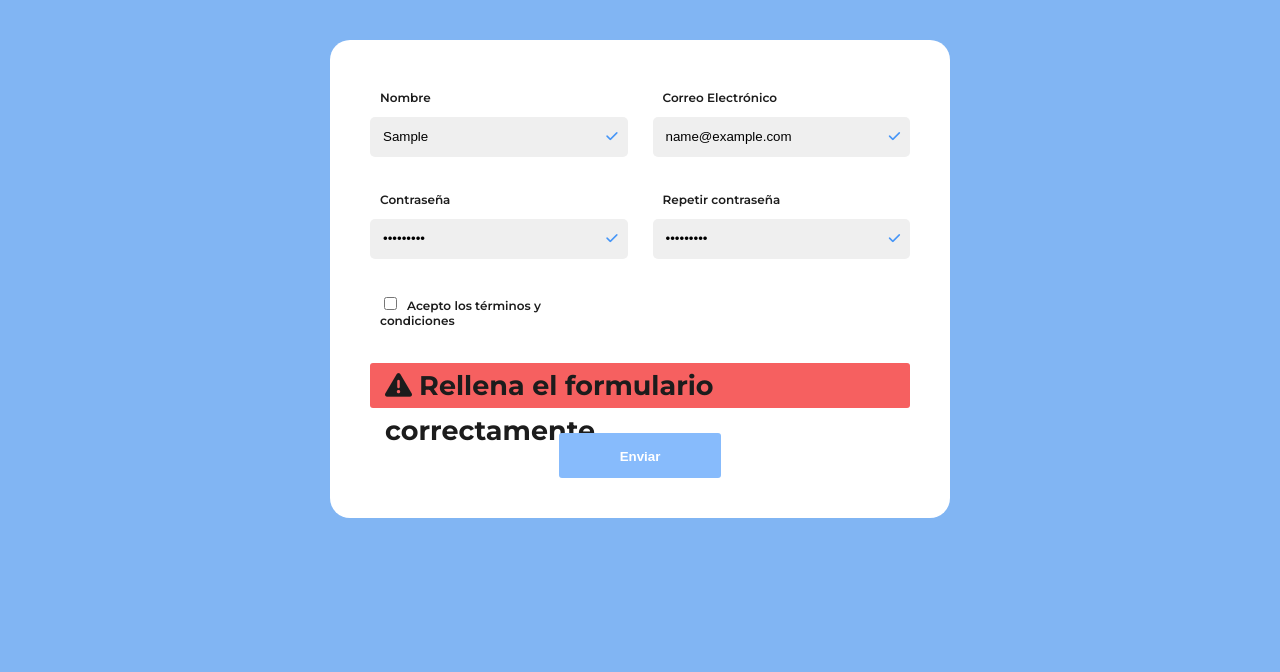
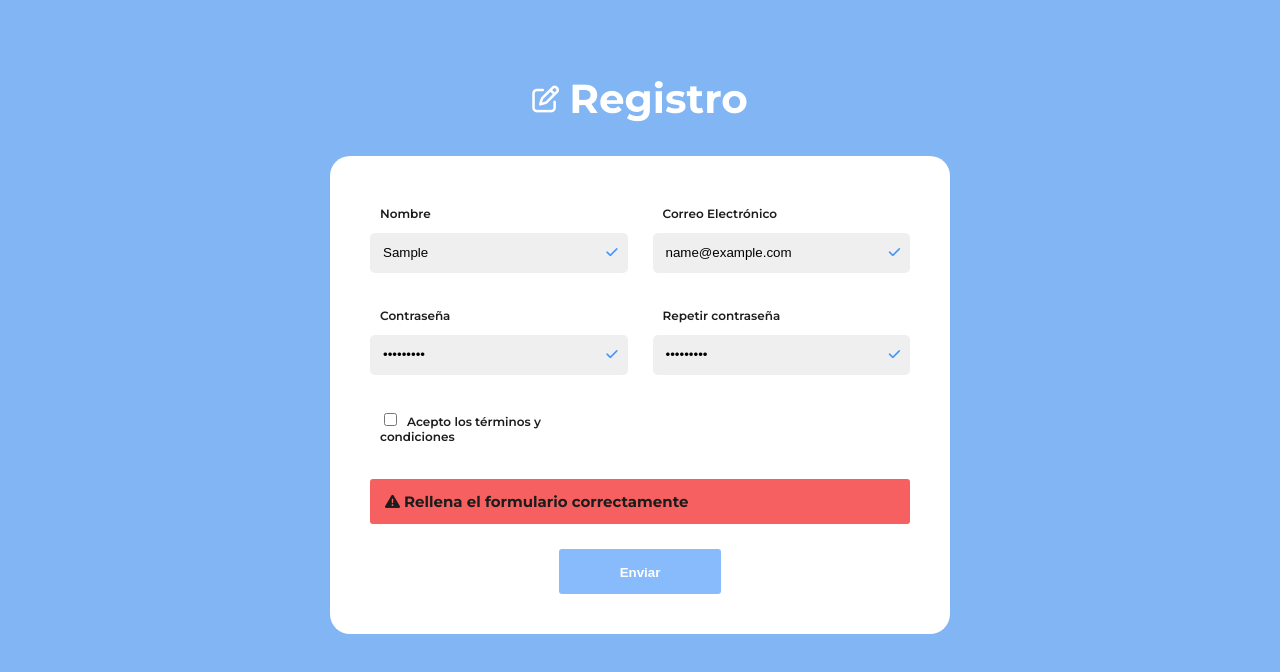
Before and after one commit to EzequielPalma/shavare, a plain HTML site: page registrate.html in a window 1280 px wide. Both pictures are taken after typing "Sample", "name@example.com", "Sample123", "Sample123" into the empty fields and a click on the button "Enviar". Shown: the part 210-882 px from the top of the page. Before the commit the page ends 800 px from the top, so only its background shows below. Drawn offline with Linux system fonts and the light colour scheme.

Commit message:
registro

```diff
--- a/css/formularios.css
+++ b/css/formularios.css
@@ -2,12 +2,9 @@ body {
   width: 100%;
   height: 100vh;
   margin: 0;
-
   background-color: #81B5F3;
   color: black;
-
   font-family: sans-serif;
-
   font-size: 27px;
   text-decoration: none;
 }
@@ -29,12 +26,7 @@ body {
   top: 44px;
   margin-left: 20px;
   position: relative;
-
-
 }
-
-
-
 
 
 .navItems {
@@ -163,7 +155,6 @@ body {
   .navToggle {
       display: flex !important;
       flex-direction: column;
-
       margin: 10px auto 10px auto;
       position: relative;
 
@@ -259,13 +250,19 @@ a.boton:hover {
   box-sizing:border-box;
 }
 
-body{
-  font-family:'Montserrat', sans-serif;
-  background-color: #81B5F3;
-  color:rgb(28, 28, 28)
+.register-titulo{
+  display:flex;
+  justify-content: center;
+  align-items: center;
+  color: #fff;
+  gap:10px;
+
 }
 
 main{
+  font-family:'Montserrat', sans-serif;
+  background-color: #81B5F3;
+  color:rgb(28, 28, 28);
   max-width:700px;
   width:90%;
   margin: auto;
@@ -353,6 +350,7 @@ main{
 	line-height: 45px;
 	background: #F66060;
 	padding: 0 15px;
+  font-size: 15px;
 	border-radius: 3px;
 	display: none;
 }
@@ -432,6 +430,7 @@ main{
   .formulario__mensaje,
   .formulario__grupo-btn-enviar {
     grid-column:1;
+    font-size: 13px;
   }
 
   .formulario__btn {
--- a/js/register.js
+++ b/js/register.js
@@ -12,11 +12,9 @@ toggle.onclick = () => {
 const formulario= document.getElementById('formulario')
 const inputs = document.querySelectorAll('#formulario input')
 const expresiones = { /*expresiones es un objeto / expresion regular*/
-	usuario: /^[a-zA-Z0-9\_\-]{4,16}$/, // Letras, numeros, guion y guion_bajo que tenga un minimo de 4 carcaters y un maximo de 16
 	nombre: /^[a-zA-ZÀ-ÿ\s]{1,40}$/, // Letras y espacios, pueden llevar acentos.
 	password: /^.{4,12}$/, // 4 a 12 digitos.
 	correo: /^[a-zA-Z0-9_.+-]+@[a-zA-Z0-9-]+\.[a-zA-Z0-9-.]+$/,
-	telefono: /^\d{7,14}$/ // 7 a 14 numeros.
 }
 
 const campos = {
--- a/registrate.html
+++ b/registrate.html
@@ -59,7 +59,10 @@
         <!--empleando la metodologia BEM-->
 
         <section>
-
+            <header class="register-titulo">
+                <i class="fa-regular fa-pen-to-square"></i>
+                <h1>Registro</h1>
+            </header>
             <form action='/'  method="post" class="formulario"  id="formulario" >
 
                 <!--Grupo Nombre-->
```
